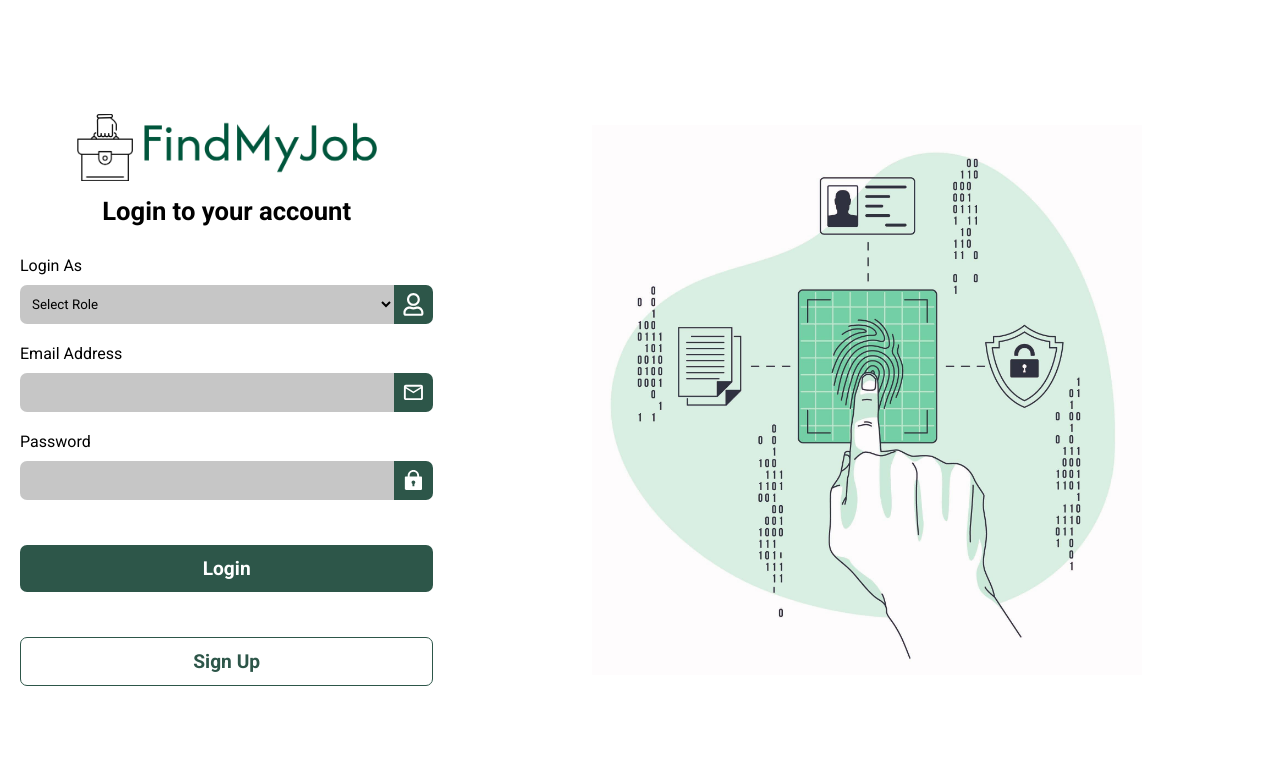
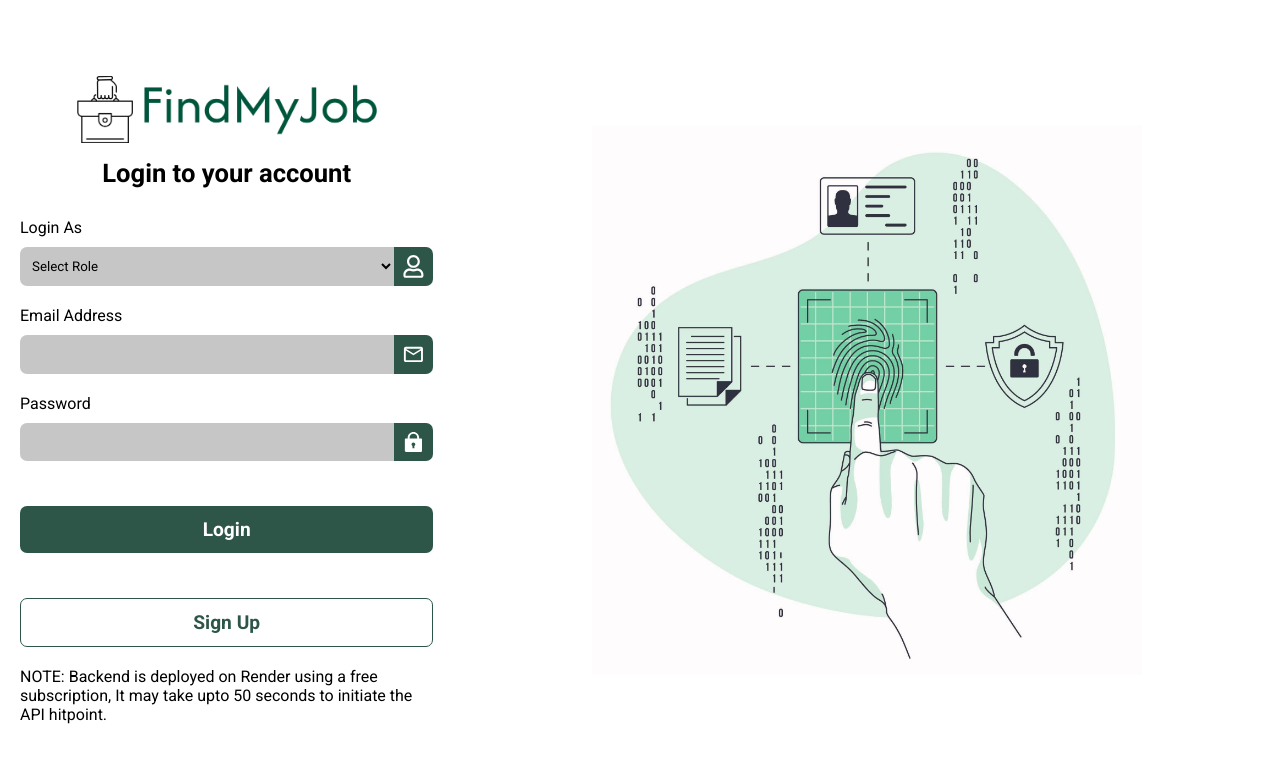
Before and after one commit to shahbaz-athwal/find-my-job, a React (Vite) app in the folder frontend/: page /login in a window 1280 px wide. Shown: the top 762 px of the page. Built offline with nearby package versions, Linux system fonts and the light colour scheme; no server answers.

Commit message:
Notes Added

```diff
--- a/frontend/src/App.css
+++ b/frontend/src/App.css
@@ -78,6 +78,10 @@ p {
   max-width: 1500px;
   margin: 0 auto;
   min-height: 100vh;
+}
+.authPage .container .note{
+  padding-top: 15px;
+
 }
 .authPage .container {
   flex: 1;
--- a/frontend/src/components/Auth/Login.jsx
+++ b/frontend/src/components/Auth/Login.jsx
@@ -88,8 +88,10 @@ const Login = () => {
               Login
             </button>
             <Link to={"/register"}>Sign Up</Link>
+            <div>NOTE: Backend is deployed on Render using a free subscription, It may take upto 50 seconds to initiate the API hitpoint.</div>
           </form>
         </div>
+
         <div className="banner">
           <img src="/login.png" alt="login" />
         </div>
--- a/frontend/src/components/Auth/Register.jsx
+++ b/frontend/src/components/Auth/Register.jsx
@@ -121,6 +121,7 @@ const Register = () => {
             </button>
             <Link to={"/login"}>Login</Link>
           </form>
+          <div className="note">NOTE: Backend is deployed on Render using a free subscription, It may take upto 50 seconds to initiate the API hitpoint.</div>
         </div>
         <div className="banner">
           <img src="/register.png" alt="login" />
```
Also changed, not shown: 1 other file (tests, documents, lock files or other folders).
